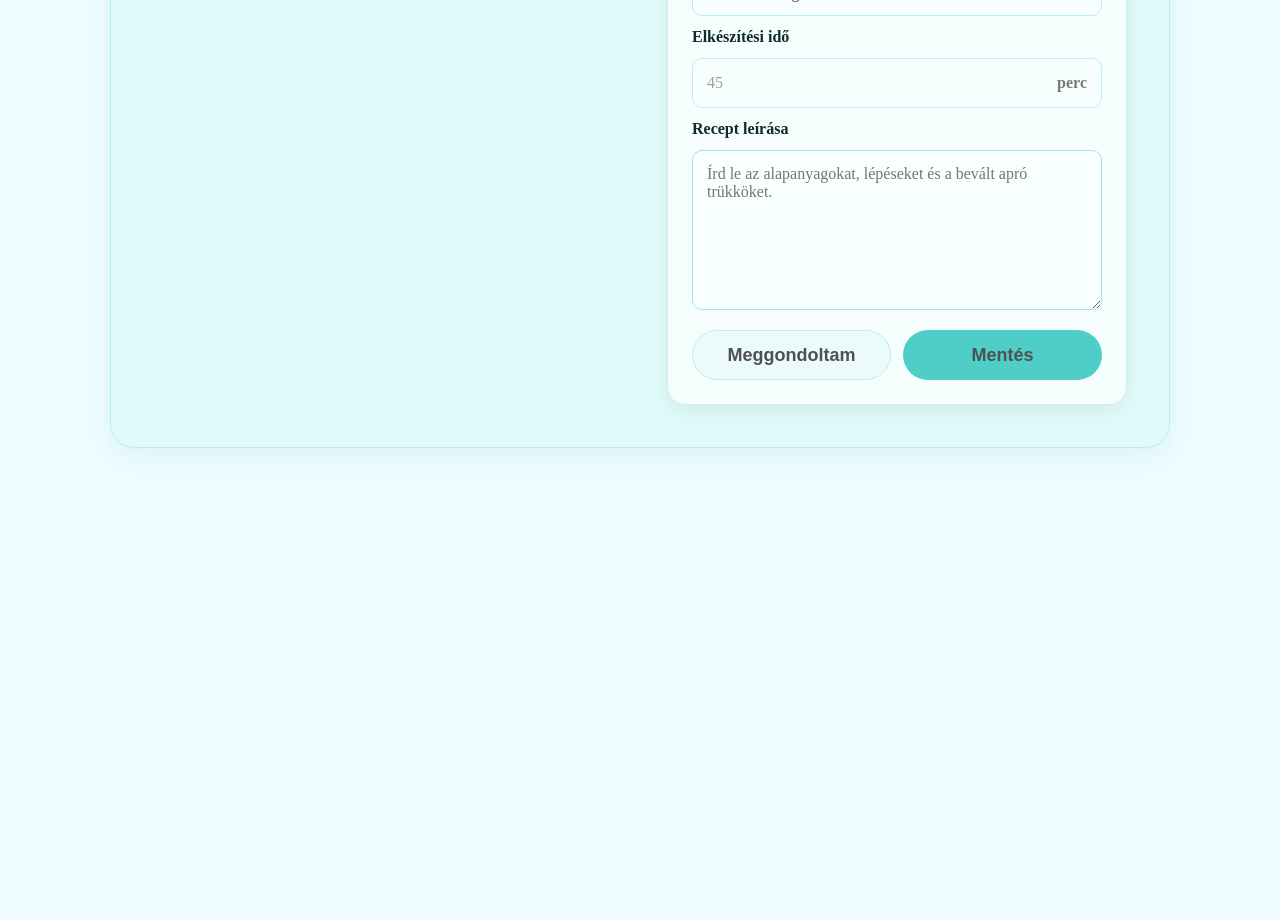
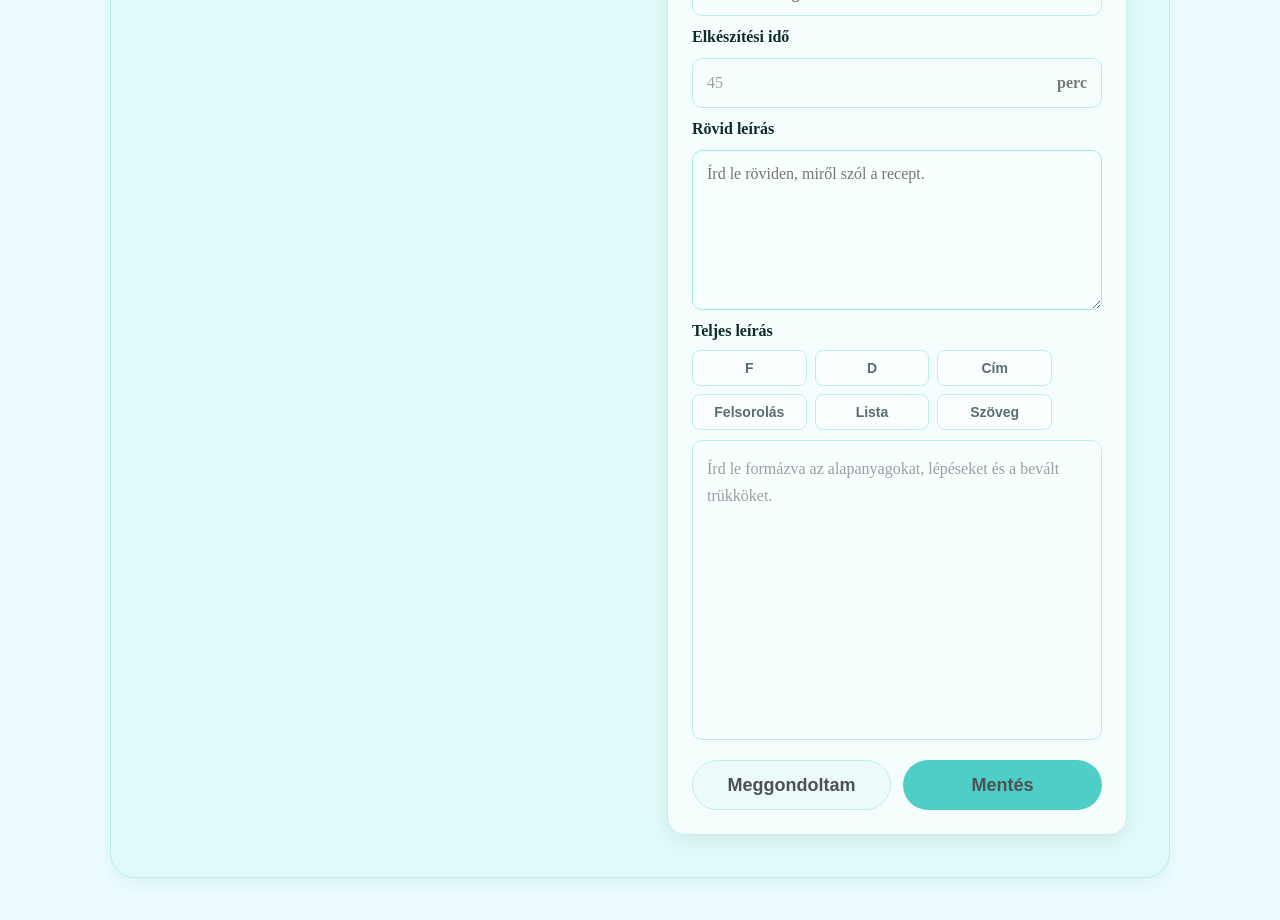
Before and after one commit to tmkike/receptAPI, an Angular app in the folder frontend/: page /hozzaad in a window 1280 px wide. Shown: the part 840-1760 px from the top of the page. Before the commit the page ends 1352 px from the top, so only its background shows below. Built offline with nearby package versions, Linux system fonts and the light colour scheme.

Commit message:
markdown szerkesztő hozzáadása a feltöltéshez és a teljes leírási box beápítése

```diff
--- a/frontend/src/app/pages/hozzaad/hozzaad.html
+++ b/frontend/src/app/pages/hozzaad/hozzaad.html
@@ -71,15 +71,52 @@
         <span>perc</span>
       </div>
 
-      <label for="description">Recept leírása</label>
+      <label for="description">Rövid leírás</label>
       <textarea
         id="description"
         name="description"
-        rows="7"
-        placeholder="Írd le az alapanyagokat, lépéseket és a bevált apró trükköket."
+        rows="4"
+        placeholder="Írd le röviden, miről szól a recept."
         [(ngModel)]="description"
         [disabled]="!isLoggedIn"
       ></textarea>
+
+      <div class="field-group">
+        <span class="field-label">Teljes leírás</span>
+        <div class="markdown-editor">
+          <div class="editor-toolbar" aria-label="Szövegszerkesztő eszközök">
+            <button type="button" title="Félkövér szöveg" (click)="formatEditor('bold')" [disabled]="!isLoggedIn">
+              F
+            </button>
+            <button type="button" title="Dőlt szöveg" (click)="formatEditor('italic')" [disabled]="!isLoggedIn">
+              D
+            </button>
+            <button type="button" title="Címsor beszúrása" (click)="formatEditor('formatBlock', 'h2')" [disabled]="!isLoggedIn">
+              Cím
+            </button>
+            <button type="button" title="Felsorolás" (click)="formatEditor('insertUnorderedList')" [disabled]="!isLoggedIn">
+              Felsorolás
+            </button>
+            <button type="button" title="Számozott lista" (click)="formatEditor('insertOrderedList')" [disabled]="!isLoggedIn">
+              Lista
+            </button>
+            <button type="button" title="Normál szöveg" (click)="formatEditor('formatBlock', 'p')" [disabled]="!isLoggedIn">
+              Szöveg
+            </button>
+          </div>
+
+          <div
+            #fullDescriptionEditor
+            class="rich-text-input"
+            role="textbox"
+            aria-multiline="true"
+            data-placeholder="Írd le formázva az alapanyagokat, lépéseket és a bevált trükköket."
+            [attr.contenteditable]="isLoggedIn ? 'true' : 'false'"
+            [class.disabled]="!isLoggedIn"
+            (input)="syncFullDescriptionFromEditor()"
+          ></div>
+        </div>
+      </div>
 
       <div class="form-actions">
         <button
--- a/frontend/src/app/pages/hozzaad/hozzaad.scss
+++ b/frontend/src/app/pages/hozzaad/hozzaad.scss
@@ -99,6 +99,65 @@ h1 {
   min-height: 160px;
   padding: 14px;
   resize: vertical;
+}
+
+.markdown-editor {
+  display: grid;
+  gap: 10px;
+}
+
+.rich-text-input {
+  min-height: 300px;
+  overflow: auto;
+  padding: 14px;
+  border: 1px solid #9de8e3;
+  border-radius: 10px;
+  background-color: #f8ffff;
+  color: #333;
+  font-size: 16px;
+  line-height: 1.7;
+  box-sizing: border-box;
+  outline: none;
+}
+
+.rich-text-input:focus {
+  border-color: #00b8ad;
+  box-shadow: 0 0 0 3px rgba(0, 184, 173, 0.18);
+}
+
+.rich-text-input:empty::before {
+  color: #6b7776;
+  content: attr(data-placeholder);
+}
+
+.rich-text-input.disabled {
+  opacity: 0.68;
+  pointer-events: none;
+}
+
+.rich-text-input :is(p, ul, ol, h2, h3) {
+  margin: 0 0 12px;
+}
+
+.editor-toolbar {
+  display: grid;
+  grid-template-columns: repeat(3, minmax(0, 1fr));
+  gap: 8px;
+  width: min(360px, 100%);
+}
+
+.editor-toolbar button {
+  min-height: 36px;
+  padding: 0 10px;
+  border: 1px solid #9de8e3;
+  border-radius: 8px;
+  background-color: #fff;
+  color: #102c2a;
+  font-size: 14px;
+}
+
+.editor-toolbar button:hover {
+  background-color: #e9fbf9;
 }
 
 .recipe-form input:focus,
@@ -283,4 +342,13 @@ button:disabled {
   .form-actions {
     grid-template-columns: 1fr;
   }
+
+  .markdown-editor {
+    grid-template-columns: 1fr;
+  }
+
+  .editor-toolbar {
+    grid-template-columns: repeat(3, 1fr);
+    width: 100%;
+  }
 }
--- a/frontend/src/app/pages/hozzaad/hozzaad.ts
+++ b/frontend/src/app/pages/hozzaad/hozzaad.ts
@@ -10,11 +10,13 @@ import { ApiService } from '../../core/api.service';
 })
 export class Hozzaad {
   @ViewChild('imageInput') imageInput?: ElementRef<HTMLInputElement>;
+  @ViewChild('fullDescriptionEditor') fullDescriptionEditor?: ElementRef<HTMLElement>;
 
   isLoggedIn = Boolean(localStorage.getItem('token'));
   recipeName = '';
   cookingTime: number | null = null;
   description = '';
+  fullDescription = '';
   categories = [
     'Saláták',
     'Streetfood',
@@ -51,6 +53,7 @@ export class Hozzaad {
         !this.isSubmitting &&
         this.recipeName.trim() &&
         this.description.trim() &&
+        this.fullDescription.trim() &&
         this.cookingTime &&
         this.selectedCategory &&
         this.selectedImage,
@@ -74,6 +77,7 @@ export class Hozzaad {
     this.recipeName = '';
     this.cookingTime = null;
     this.description = '';
+    this.fullDescription = '';
     this.selectedCategory = '';
     this.selectedImageName = '';
     this.selectedImage = null;
@@ -82,11 +86,16 @@ export class Hozzaad {
     if (this.imageInput) {
       this.imageInput.nativeElement.value = '';
     }
+
+    if (this.fullDescriptionEditor) {
+      this.fullDescriptionEditor.nativeElement.innerHTML = '';
+    }
   }
 
   saveRecipe(): void {
     this.clearMessages();
     this.isLoggedIn = Boolean(localStorage.getItem('token'));
+    this.syncFullDescriptionFromEditor();
 
     if (!this.isLoggedIn) {
       this.errorMessage = 'Csak regisztrált, bejelentkezett tagok tölthetnek fel receptet.';
@@ -96,12 +105,13 @@ export class Hozzaad {
     if (
       !this.recipeName.trim() ||
       !this.description.trim() ||
+      !this.fullDescription.trim() ||
       !this.cookingTime ||
       !this.selectedCategory ||
       !this.selectedImage
     ) {
       this.errorMessage =
-        'Töltsd ki a recept nevét, tölts fel képet, válassz kategóriát, add meg az elkészítési időt és a leírást.';
+        'Töltsd ki a recept nevét, tölts fel képet, válassz kategóriát, add meg az elkészítési időt, a rövid leírást és a teljes leírást.';
       return;
     }
 
@@ -112,6 +122,7 @@ export class Hozzaad {
     const formData = new FormData();
     formData.append('receptNev', this.recipeName.trim());
     formData.append('receptSzoveg', this.description.trim());
+    formData.append('receptLeiras', this.fullDescription.trim());
     formData.append('receptIdo', String(this.cookingTime));
     formData.append('receptKategoria', this.selectedCategory);
     formData.append('hozzavalok', JSON.stringify([]));
@@ -129,15 +140,103 @@ export class Hozzaad {
         this.saveMessage = 'A recept sikeresen elmentve.';
       },
       error: (error) => {
-        this.errorMessage = this.getSaveErrorMessage(error?.error?.errorMessage || error?.error?.error);
+        this.errorMessage = this.getSaveErrorMessage(
+          error?.error?.errorMessage || error?.error?.error,
+        );
         this.isSubmitting = false;
       },
     });
   }
 
+  formatEditor(command: string, value?: string): void {
+    const editor = this.fullDescriptionEditor?.nativeElement;
+
+    if (!editor || !this.isLoggedIn) {
+      return;
+    }
+
+    editor.focus();
+    document.execCommand(command, false, value);
+    this.syncFullDescriptionFromEditor();
+  }
+
+  syncFullDescriptionFromEditor(): void {
+    const editor = this.fullDescriptionEditor?.nativeElement;
+    this.fullDescription = editor ? this.htmlToMarkdown(editor) : '';
+  }
+
   private clearMessages(): void {
     this.saveMessage = '';
     this.errorMessage = '';
+  }
+
+  private htmlToMarkdown(root: HTMLElement): string {
+    return Array.from(root.childNodes)
+      .map((node) => this.nodeToMarkdown(node))
+      .filter(Boolean)
+      .join('\n\n')
+      .replace(/\n{3,}/g, '\n\n')
+      .trim();
+  }
+
+  private nodeToMarkdown(node: ChildNode): string {
+    if (node.nodeType === Node.TEXT_NODE) {
+      return (node.textContent || '').replace(/\u00a0/g, ' ');
+    }
+
+    if (!(node instanceof HTMLElement)) {
+      return '';
+    }
+
+    const tagName = node.tagName.toLowerCase();
+    const content = () =>
+      Array.from(node.childNodes).map((child) => this.nodeToMarkdown(child)).join('').trim();
+
+    if (tagName === 'br') {
+      return '\n';
+    }
+
+    if (tagName === 'strong' || tagName === 'b') {
+      return `**${content()}**`;
+    }
+
+    if (tagName === 'em' || tagName === 'i') {
+      return `*${content()}*`;
+    }
+
+    if (tagName === 'code') {
+      return `\`${content()}\``;
+    }
+
+    if (tagName === 'h1') {
+      return `# ${content()}`;
+    }
+
+    if (tagName === 'h2') {
+      return `## ${content()}`;
+    }
+
+    if (tagName === 'h3') {
+      return `### ${content()}`;
+    }
+
+    if (tagName === 'ul') {
+      return Array.from(node.children)
+        .map((child) => `- ${this.nodeToMarkdown(child).trim()}`)
+        .join('\n');
+    }
+
+    if (tagName === 'ol') {
+      return Array.from(node.children)
+        .map((child, index) => `${index + 1}. ${this.nodeToMarkdown(child).trim()}`)
+        .join('\n');
+    }
+
+    if (tagName === 'li' || tagName === 'div' || tagName === 'p') {
+      return content();
+    }
+
+    return content();
   }
 
   private getSaveErrorMessage(errorCode: string | undefined): string {
@@ -146,7 +245,7 @@ export class Hozzaad {
     }
 
     if (errorCode === 'missing_required_fields') {
-      return 'Töltsd ki a recept nevét, tölts fel képet, válassz kategóriát, add meg az elkészítési időt és a leírást.';
+      return 'Töltsd ki a recept nevét, tölts fel képet, válassz kategóriát, add meg az elkészítési időt, a rövid leírást és a teljes leírást.';
     }
 
     return 'A recept mentése nem sikerült. Próbáld újra később.';
```
